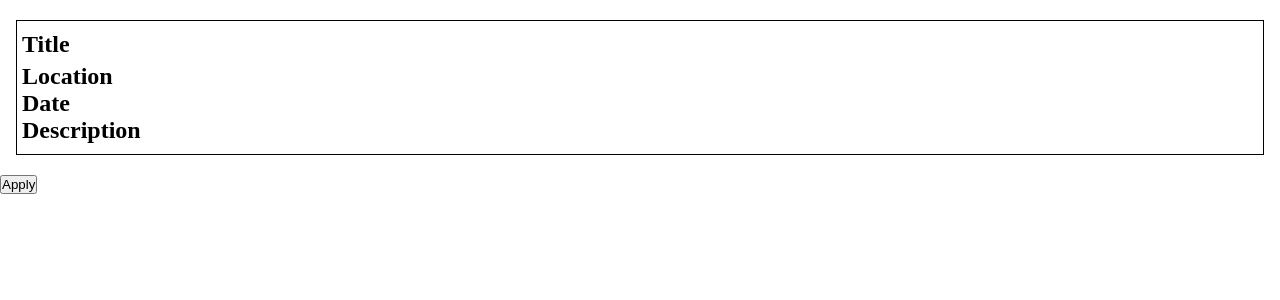
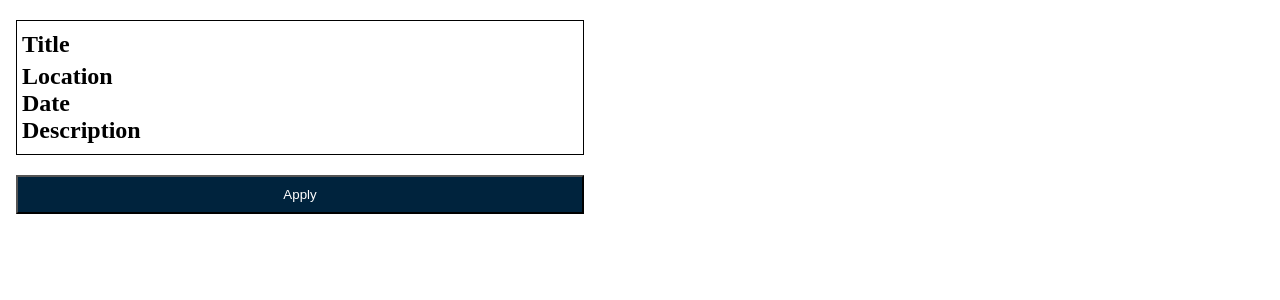
Before and after one commit to danyc23/WorkIt, a React (Create React App) app in the folder client/: page /description/1 in a window 1280 px wide. Shown: the top 300 px of the page. Built offline with nearby package versions, Linux system fonts and the light colour scheme; no server answers.

Commit message:
desc-info styling

```diff
--- a/client/src/pages/JobDesc.js
+++ b/client/src/pages/JobDesc.js
@@ -29,10 +29,11 @@ class JobDesc extends React.Component {
   };
   render() {
     return (
-      <div>
+      <div className="desc-info__center">
         <DescInfo info={this.state.allData} />
         {!sessionStorage.getItem("authToken") && (
           <button
+            className="apply-btn"
             onClick={(e) =>
               this.setState({ modalIsOpen: !this.state.modalIsOpen })
             }
--- a/client/src/styles/app.css
+++ b/client/src/styles/app.css
@@ -464,8 +464,26 @@
   border: 1px solid black;
 }
 
+.desc-info__center {
+  display: -webkit-box;
+  display: -ms-flexbox;
+  display: flex;
+  -webkit-box-orient: vertical;
+  -webkit-box-direction: normal;
+      -ms-flex-direction: column;
+          flex-direction: column;
+  max-width: 600px;
+}
+
 .desc-info__title {
   margin-bottom: 5px;
+}
+
+.apply-btn {
+  background-color: #00233d;
+  color: white;
+  padding: 10px 20px;
+  margin: 0px 16px;
 }
 
 * {
--- a/client/src/styles/partials/_descInfo.scss
+++ b/client/src/styles/partials/_descInfo.scss
@@ -2,7 +2,18 @@
   margin: 20px 16px;
   padding: 10px 5px;
   border: 1px solid black;
+  &__center {
+    display: flex;
+    flex-direction: column;
+    max-width: 600px;
+  }
   &__title {
     margin-bottom: 5px;
   }
 }
+.apply-btn {
+  background-color: $blue;
+  color: white;
+  padding: 10px 20px;
+  margin: 0px 16px;
+}
```
Also changed, not shown: 1 other file (tests, documents, lock files or other folders).
